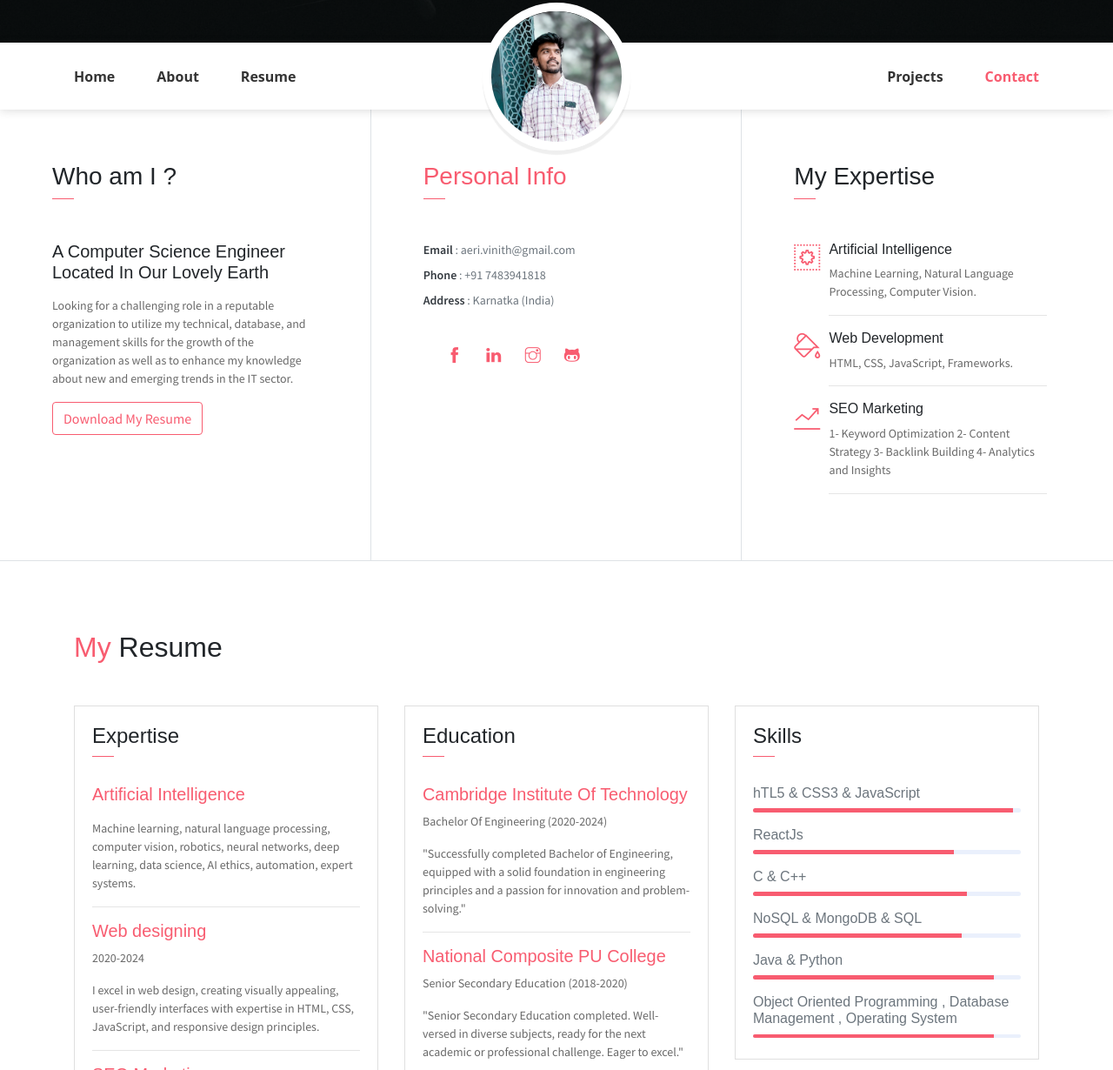
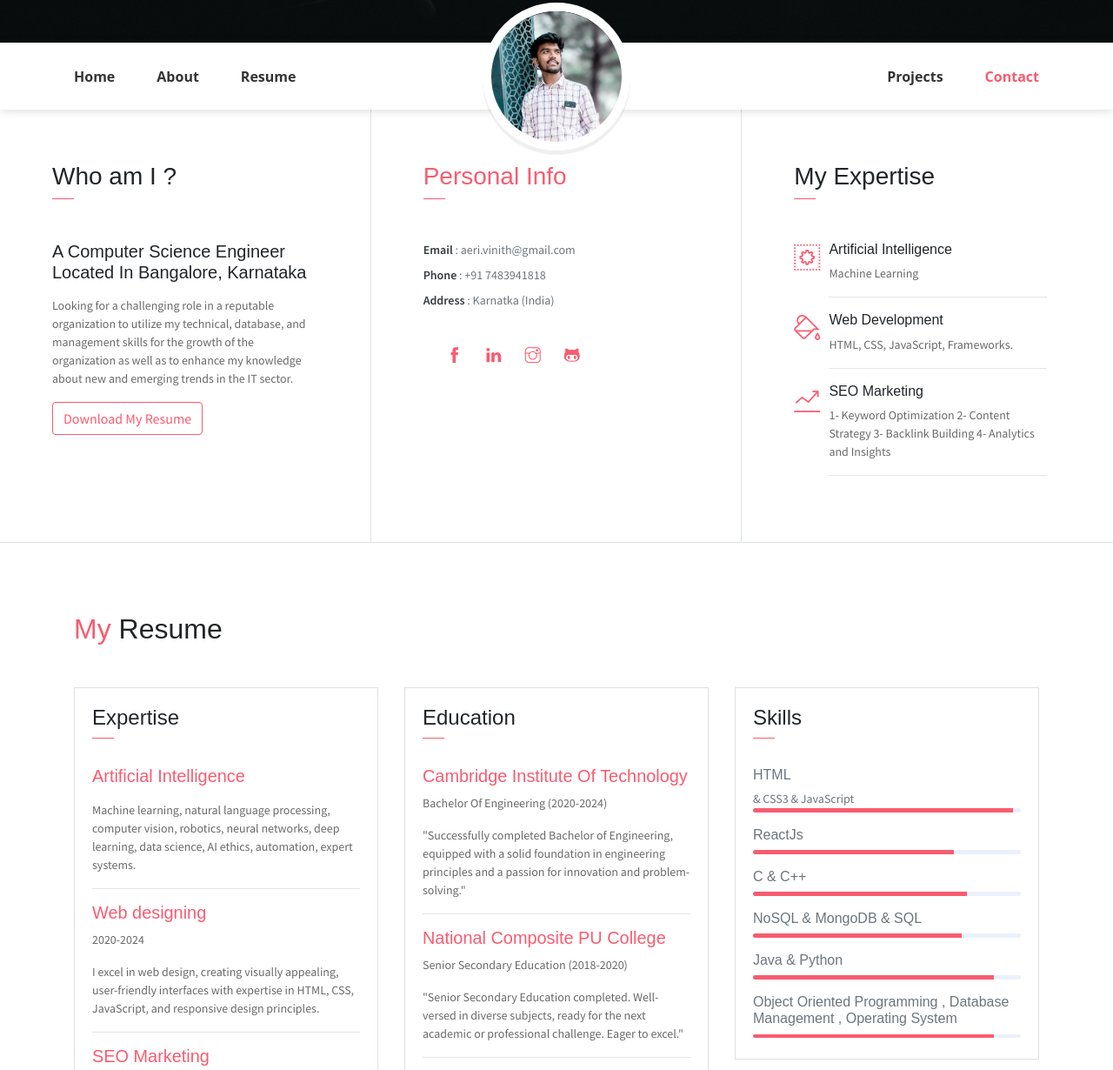
Before and after one commit to 22Vinith/portfolio, a plain HTML site: page portfolio/index.html in a window 1280 px wide. Shown: the part 591-1821 px from the top of the page at 87% size. Drawn offline with Linux system fonts and the light colour scheme; some packages are replaced by stand-ins of ours; some icons are missing.

Commit message:
Update index.html

```diff
--- a/portfolio/index.html
+++ b/portfolio/index.html
@@ -76,7 +76,7 @@
             <div class="col-lg-4 about-card">
                 <h3 class="font-weight-light">Who am I ?</h3>
                 <span class="line mb-5"></span>
-                <h5 class="mb-3">A Computer Science Engineer Located In Our Lovely Earth</h5>
+                <h5 class="mb-3">A Computer Science Engineer Located In Bangalore, Karnataka </h5>
                 <p class="mt-20">Looking for a challenging role in a reputable organization to utilize my technical, database, and management
                     skills for the growth of the organization as well as to enhance my knowledge about new and emerging trends in
                     the IT sector.
@@ -107,7 +107,7 @@
                     <div class="col-1 text-danger pt-1"><i class="ti-widget icon-lg"></i></div>
                     <div class="col-10 ml-auto mr-3">
                         <h6>Artificial Intelligence</h6>
-                        <p class="subtitle"> Machine Learning, Natural Language Processing, Computer Vision.</p>
+                        <p class="subtitle"> Machine Learning</p>
                         <hr>
                     </div>
                 </div>
@@ -195,7 +195,7 @@
                             </div>
                         </div>
                         <div class="card-body pb-2">
-                           <h6>hTL5 &amp; CSS3 &amp; JavaScript </h6>
+                           <h6>HTML </h6> &amp; CSS3 &amp; JavaScript </h6>
                             <div class="progress mb-3">
                                 <div class="progress-bar bg-danger" role="progressbar" style="width: 97%" aria-valuenow="25" aria-valuemin="0" aria-valuemax="100"></div>
                             </div>
@@ -268,7 +268,7 @@
                             <div class="m-auto"><i class="ti-layers-alt icon-xl"></i></div>
                         </div>
                         <div class="col-7 text-left py-3">
-                            <h1 class="text-danger font-weight-bold font40">2</h1>
+                            <h1 class="text-danger font-weight-bold font40">1</h1>
                             <p class="text-light mb-1">Project Finished</p>
                         </div>
                     </div>
```
